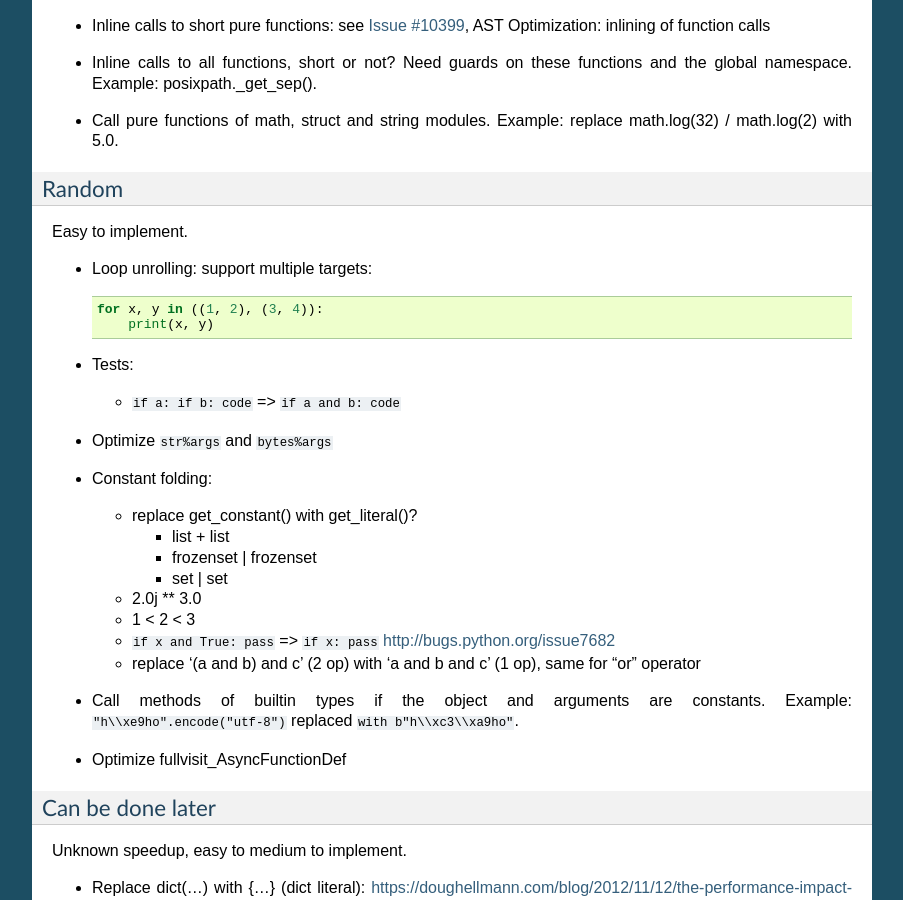
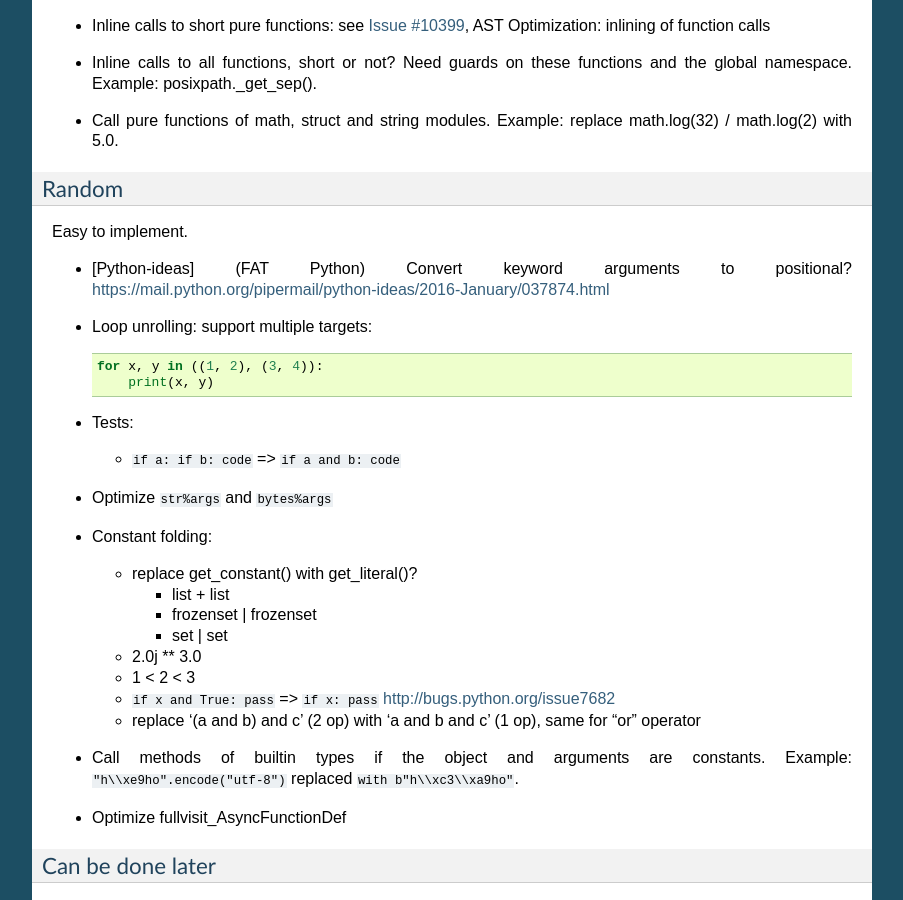
Before and after one commit to vstinner/fatoptimizer, a Sphinx documentation site: the page built from doc/todo.rst, in a window 1280 px wide and 900 px high, scrolled down 2040 px. Shown: the whole window, without its empty margins (198-1101 px from the left). Built offline with Sphinx 7.4.7, drawn with Linux system fonts in a browser that asks for light colours.

Commit message:
TODO: Convert keyword arguments to positional?

```diff
--- a/doc/todo.rst
+++ b/doc/todo.rst
@@ -140,6 +140,9 @@ Random
 ------
 
 Easy to implement.
+
+* [Python-ideas] (FAT Python) Convert keyword arguments to positional?
+  https://mail.python.org/pipermail/python-ideas/2016-January/037874.html
 
 * Loop unrolling: support multiple targets::
 
```
